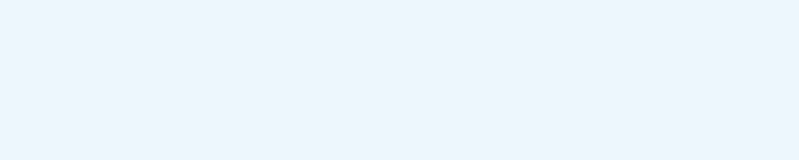
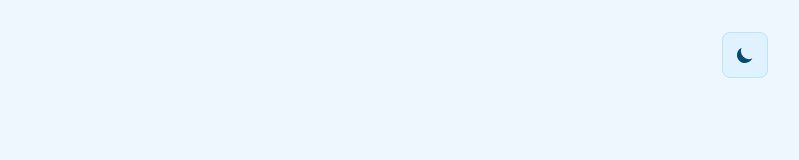
Before and after one commit to dwseoh/personal-crm, a Next.js app in the folder frontend/my-app/: page /login in a window 1280 px wide. Shown: the top 160 px of the page, without its empty margins (480-1279 px from the left). Built offline with nearby package versions, Linux system fonts and the light colour scheme.

Commit message:
Added Change Theme Component

```diff
--- /dev/null
+++ b/frontend/my-app/src/app/components/ChangeTheme.tsx
@@ -0,0 +1,31 @@
+"use client";
+import { useState } from "react";
+import {useRouter} from "next/navigation";
+import { useTheme } from "next-themes";
+
+export default function ChangeTheme() {
+  const { theme, setTheme } = useTheme();
+  return (
+    <div className="absolute top-4 right-4 sm:top-8 sm:right-8 z-10">
+        <button
+          onClick={() => setTheme(theme === "dark" ? "light" : "dark")}
+          className="p-3 rounded-lg bg-base-200 hover:bg-base-300 text-base-content transition-all duration-200 border border-base-300"
+          aria-label="Toggle theme"
+        >
+          {theme === "dark" ? (
+            <svg className="w-5 h-5" fill="currentColor" viewBox="0 0 20 20">
+              <path
+                fillRule="evenodd"
+                d="M10 2a1 1 0 011 1v1a1 1 0 11-2 0V3a1 1 0 011-1zm4 8a4 4 0 11-8 0 4 4 0 018 0zm-.464 4.95l.707.707a1 1 0 001.414-1.414l-.707-.707a1 1 0 00-1.414 1.414zm2.12-10.607a1 1 0 010 1.414l-.706.707a1 1 0 11-1.414-1.414l.707-.707a1 1 0 011.414 0zM17 11a1 1 0 100-2h-1a1 1 0 100 2h1zm-7 4a1 1 0 011 1v1a1 1 0 11-2 0v-1a1 1 0 011-1zM5.05 6.464A1 1 0 106.465 5.05l-.708-.707a1 1 0 00-1.414 1.414l.707.707zm1.414 8.486l-.707.707a1 1 0 01-1.414-1.414l.707-.707a1 1 0 011.414 1.414zM4 11a1 1 0 100-2H3a1 1 0 000 2h1z"
+                clipRule="evenodd"
+              />
+            </svg>
+          ) : (
+            <svg className="w-5 h-5" fill="currentColor" viewBox="0 0 20 20">
+              <path d="M17.293 13.293A8 8 0 016.707 2.707a8.001 8.001 0 1010.586 10.586z" />
+            </svg>
+          )}
+        </button>
+      </div>
+  );
+}
--- a/frontend/my-app/src/app/components/Sidebar.tsx
+++ b/frontend/my-app/src/app/components/Sidebar.tsx
@@ -64,7 +64,6 @@ export default function Sidebar() {
             Logout
           </button>
           <p className="px-4 py-10 text-left text-white">{username}</p>
-          <p className="px-4 py-10 text-left text-white">{uuid}</p>
 
         </div>
       </div>
--- a/frontend/my-app/src/app/dashboard/page.tsx
+++ b/frontend/my-app/src/app/dashboard/page.tsx
@@ -2,6 +2,7 @@
 import Profiles from "../components/Profiles";
 import Sidebar from "../components/Sidebar";
 import Add from "../components/Add";
+import ChangeTheme from "../components/ChangeTheme";
 
 import { useEffect, useState } from "react";
 import { useRouter } from "next/navigation";
@@ -65,6 +66,7 @@ export default function Dashboard() {
 
   return (
     <main className="relative min-h-screen p-8 bg-base-100">
+      <ChangeTheme />
       <h1 className="absolute left-1/2 -translate-x-1/2 text-2xl font-bold text-base-content">
         Welcome
       </h1>
--- a/frontend/my-app/src/app/login/page.tsx
+++ b/frontend/my-app/src/app/login/page.tsx
@@ -3,6 +3,7 @@
 import { useState, useEffect } from "react";
 import { useRouter, useSearchParams } from "next/navigation";
 import ResendVerification from "../components/ResendVerification";
+import ChangeTheme from "../components/ChangeTheme";
 
 export default function LoginPage() {
   const router = useRouter();
@@ -63,6 +64,8 @@ export default function LoginPage() {
 
   return (
     <main className="flex flex-col items-center bg-base-100 justify-center min-h-screen gap-6">
+      <ChangeTheme />
+
       <h1 className="text-2xl font-bold text-base-content">Login</h1>
 
       {/* Verification Success Message */}
--- a/frontend/my-app/src/app/page.tsx
+++ b/frontend/my-app/src/app/page.tsx
@@ -1,6 +1,7 @@
 "use client";
 import { useEffect, useState } from "react";
 import { useTheme } from "next-themes";
+import ChangeTheme from "./components/ChangeTheme";
 
 import Link from "next/link";
 
@@ -15,27 +16,7 @@ export default function Home() {
   return (
     <div className="font-sans min-h-screen bg-base-100 relative">
       {/* Theme toggle button in top-right corner */}
-      <div className="absolute top-4 right-4 sm:top-8 sm:right-8 z-10">
-        <button
-          onClick={() => setTheme(theme === "dark" ? "light" : "dark")}
-          className="p-3 rounded-lg bg-base-200 hover:bg-base-300 text-base-content transition-all duration-200 border border-base-300"
-          aria-label="Toggle theme"
-        >
-          {theme === "dark" ? (
-            <svg className="w-5 h-5" fill="currentColor" viewBox="0 0 20 20">
-              <path
-                fillRule="evenodd"
-                d="M10 2a1 1 0 011 1v1a1 1 0 11-2 0V3a1 1 0 011-1zm4 8a4 4 0 11-8 0 4 4 0 018 0zm-.464 4.95l.707.707a1 1 0 001.414-1.414l-.707-.707a1 1 0 00-1.414 1.414zm2.12-10.607a1 1 0 010 1.414l-.706.707a1 1 0 11-1.414-1.414l.707-.707a1 1 0 011.414 0zM17 11a1 1 0 100-2h-1a1 1 0 100 2h1zm-7 4a1 1 0 011 1v1a1 1 0 11-2 0v-1a1 1 0 011-1zM5.05 6.464A1 1 0 106.465 5.05l-.708-.707a1 1 0 00-1.414 1.414l.707.707zm1.414 8.486l-.707.707a1 1 0 01-1.414-1.414l.707-.707a1 1 0 011.414 1.414zM4 11a1 1 0 100-2H3a1 1 0 000 2h1z"
-                clipRule="evenodd"
-              />
-            </svg>
-          ) : (
-            <svg className="w-5 h-5" fill="currentColor" viewBox="0 0 20 20">
-              <path d="M17.293 13.293A8 8 0 016.707 2.707a8.001 8.001 0 1010.586 10.586z" />
-            </svg>
-          )}
-        </button>
-      </div>
+      <ChangeTheme />
 
       {/* Main content centered */}
       <div className="flex flex-col items-center justify-center min-h-screen p-8 pb-20 gap-16 sm:p-20">
--- a/frontend/my-app/src/app/signup/page.tsx
+++ b/frontend/my-app/src/app/signup/page.tsx
@@ -2,6 +2,7 @@
 
 import { useState } from "react";
 import { useRouter } from "next/navigation";
+import ChangeTheme from "../components/ChangeTheme";
 
 export default function SignupPage() {
   const router = useRouter();
@@ -88,6 +89,7 @@ export default function SignupPage() {
 
   return (
     <main className="flex flex-col bg-base-100 items-center justify-center min-h-screen gap-4">
+      <ChangeTheme />
       <h1 className="text-2xl font-bold text-base-content">Signup</h1>
 
       <form onSubmit={handleSignup} className="flex flex-col gap-4 items-center">
```
